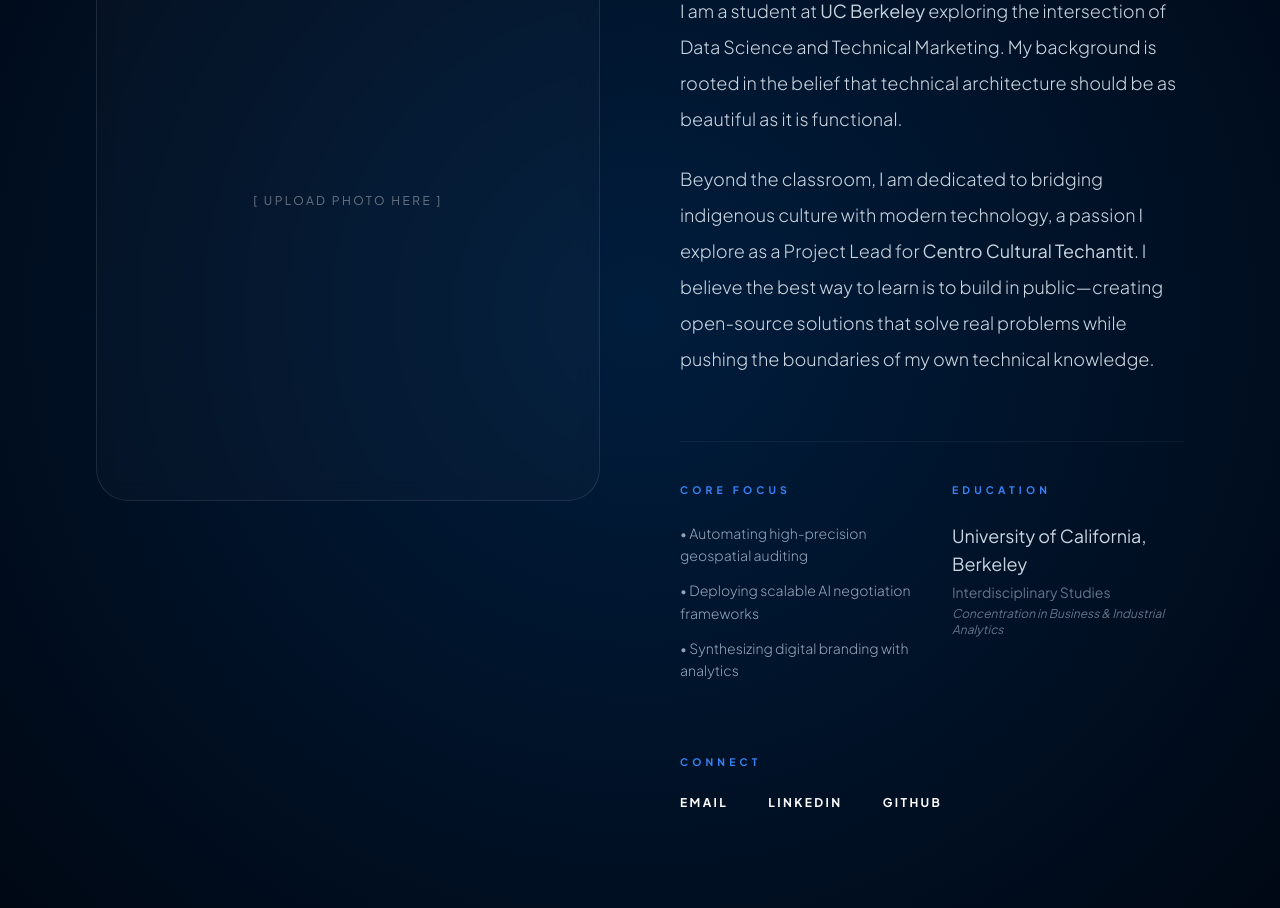
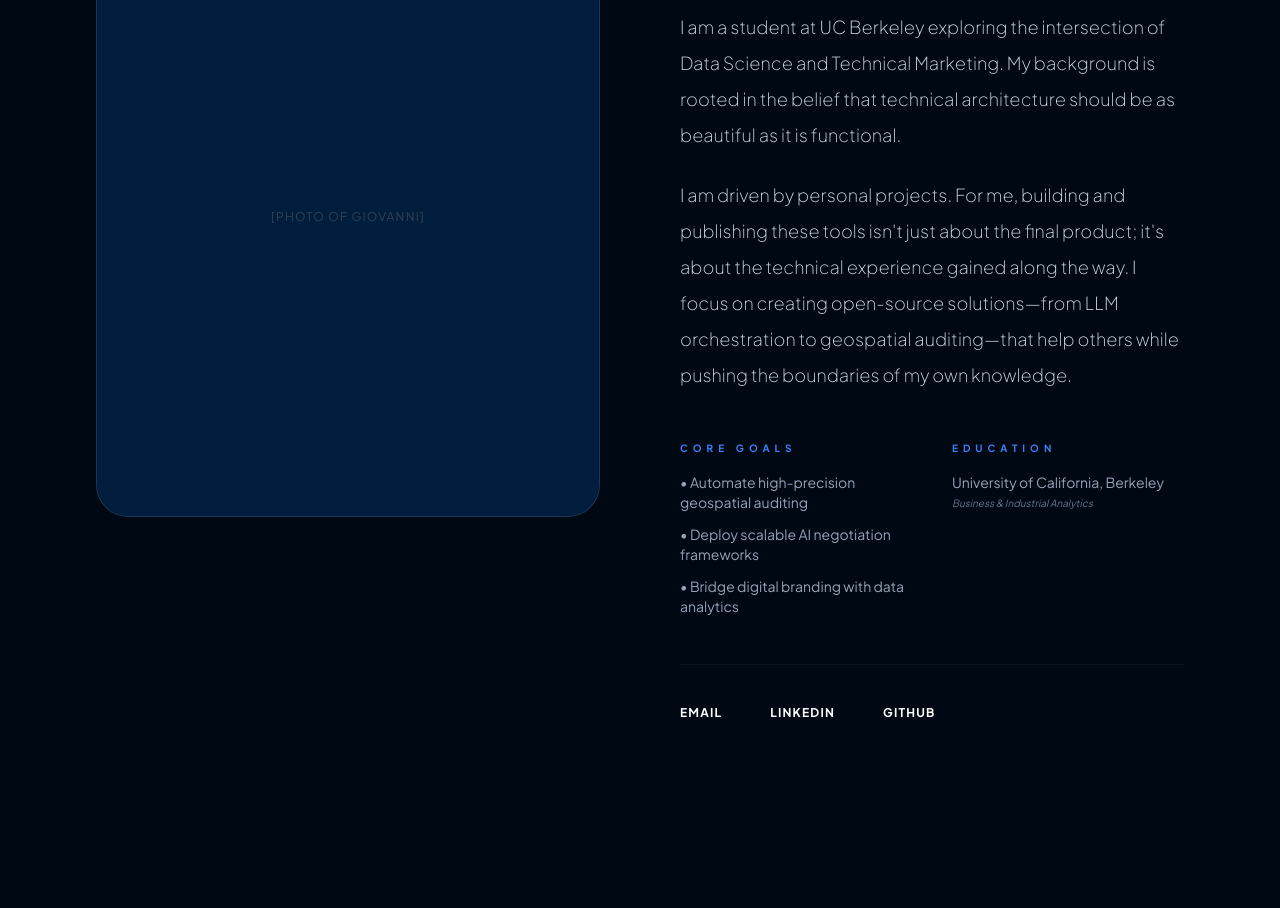
Before and after one commit to GiovanniParra/GiovanniParra.github.io, a plain HTML site: page about.html in a window 1280 px wide. Shown: the part 283-1191 px from the top of the page. After the commit the page ends 1100 px from the top, so only its background shows below. Drawn offline with nearby package versions, Linux system fonts and the light colour scheme.

Commit message:
back to prev

```diff
--- a/about.html
+++ b/about.html
@@ -4,121 +4,58 @@
     <meta charset="UTF-8">
     <meta name="viewport" content="width=device-width, initial-scale=1.0">
     <title>About | Giovanni Parra</title>
-    <link href="https://fonts.googleapis.com/css2?family=Plus+Jakarta+Sans:wght@300;400;600;700&display=swap" rel="stylesheet">
+    <link href="https://fonts.googleapis.com/css2?family=Plus+Jakarta+Sans:wght@200;400;700&display=swap" rel="stylesheet">
     <script src="https://cdn.tailwindcss.com"></script>
     <style>
-        body {
-            background: radial-gradient(circle at center, #001d3d 0%, #000814 100%);
-            margin: 0;
-            min-height: 100vh;
-            font-family: 'Plus Jakarta Sans', sans-serif;
-            color: white;
-            display: flex;
-            justify-content: center;
-        }
-
-        .content-wrapper {
-            max-width: 1200px;
-            width: 100%;
-        }
-
-        .profile-container {
-            border: 1px solid rgba(255,255,255,0.1);
-            border-radius: 2rem;
-            overflow: hidden;
-            height: 600px;
-            background: rgba(255, 255, 255, 0.02);
-            backdrop-filter: blur(10px);
-            display: flex;
-            align-items: center;
-            justify-content: center;
-        }
-
-        /* Placeholder styling */
-        .placeholder-text {
-            text-transform: uppercase;
-            letter-spacing: 0.2em;
-            font-size: 0.75rem;
-            color: rgba(255,255,255,0.4);
-        }
-
-        .nav-link {
-            font-size: 0.75rem;
-            text-transform: uppercase;
-            letter-spacing: 0.2em;
-            color: #60a5fa; /* Blue-400 */
-            font-weight: 700;
-            text-decoration: none;
-            transition: color 0.3s ease;
-        }
-        .nav-link:hover {
-            color: white;
-        }
-
-        .section-title {
-            font-size: 0.65rem;
-            text-transform: uppercase;
-            letter-spacing: 0.4em;
-            color: #3b82f6; /* Blue-500 */
-            font-weight: 700;
-            margin-bottom: 1.5rem;
-        }
+        body { background: #000814; color: white; font-family: 'Plus Jakarta Sans', sans-serif; margin: 0; }
+        .profile-container { border: 1px solid rgba(255,255,255,0.1); border-radius: 2rem; overflow: hidden; height: 600px; background: #001d3d; }
     </style>
 </head>
 <body class="p-8 md:p-24">
-
-    <div class="content-wrapper">
-        <nav class="mb-16">
-            <a href="index.html" class="nav-link">← Back to Projects</a>
+    <nav class="mb-20">
+        <a href="index.html" class="text-blue-400 text-xs uppercase tracking-widest font-bold">← Back to Projects</a>
     </nav>
 
     <div class="grid grid-cols-1 md:grid-cols-2 gap-20 items-start">
-
-            <div class="profile-container">
-                <span class="placeholder-text">[ Upload Photo Here ]</span>
+        <div class="profile-container flex items-center justify-center text-slate-700 uppercase tracking-widest text-xs">
+            [Photo of Giovanni]
         </div>
 
-            <div class="space-y-16">
-
+        <div class="space-y-12">
             <section>
-                    <h1 class="text-5xl md:text-6xl font-bold tracking-tighter mb-8 leading-tight">The Story</h1>
-                    <p class="text-slate-300 leading-loose font-light text-lg mb-6">
-                        I am a student at <strong>UC Berkeley</strong> exploring the intersection of Data Science and Technical Marketing. My background is rooted in the belief that technical architecture should be as beautiful as it is functional.
+                <h1 class="text-6xl font-bold tracking-tighter mb-8">The Story</h1>
+                <p class="text-slate-300 leading-loose font-light text-lg">
+                    I am a student at UC Berkeley exploring the intersection of Data Science and Technical Marketing. My background is rooted in the belief that technical architecture should be as beautiful as it is functional.
                 </p>
-                    <p class="text-slate-300 leading-loose font-light text-lg">
-                        Beyond the classroom, I am dedicated to bridging indigenous culture with modern technology, a passion I explore as a Project Lead for <strong>Centro Cultural Techantit</strong>. I believe the best way to learn is to build in public—creating open-source solutions that solve real problems while pushing the boundaries of my own technical knowledge.
+                <p class="text-slate-300 leading-loose font-light text-lg mt-6">
+                    I am driven by personal projects. For me, building and publishing these tools isn't just about the final product; it's about the technical experience gained along the way. I focus on creating open-source solutions—from LLM orchestration to geospatial auditing—that help others while pushing the boundaries of my own knowledge.
                 </p>
             </section>
 
-                <section class="grid grid-cols-1 md:grid-cols-2 gap-10 border-t border-white/5 pt-10">
+            <section class="grid grid-cols-1 md:grid-cols-2 gap-10">
                 <div>
-                        <h2 class="section-title">Core Focus</h2>
-                        <ul class="text-slate-400 text-sm space-y-3 font-light leading-relaxed">
-                            <li>• Automating high-precision geospatial auditing</li>
-                            <li>• Deploying scalable AI negotiation frameworks</li>
-                            <li>• Synthesizing digital branding with analytics</li>
+                    <h2 class="text-blue-500 text-[10px] uppercase tracking-[0.5em] font-bold mb-4">Core Goals</h2>
+                    <ul class="text-slate-400 text-sm space-y-3">
+                        <li>• Automate high-precision geospatial auditing</li>
+                        <li>• Deploy scalable AI negotiation frameworks</li>
+                        <li>• Bridge digital branding with data analytics</li>
                     </ul>
                 </div>
                 <div>
-                        <h2 class="section-title">Education</h2>
-                        <p class="text-slate-300 text-lg font-medium">University of California, Berkeley</p>
-                        <p class="text-slate-500 text-sm mt-1">Interdisciplinary Studies</p>
-                        <p class="text-slate-500 text-xs mt-1 italic">Concentration in Business & Industrial Analytics</p>
+                    <h2 class="text-blue-500 text-[10px] uppercase tracking-[0.5em] font-bold mb-4">Education</h2>
+                    <p class="text-slate-400 text-sm">University of California, Berkeley</p>
+                    <p class="text-slate-500 text-[10px] mt-1 italic">Business & Industrial Analytics</p>
                 </div>
             </section>
 
-                <section class="pt-2">
-                    <h2 class="section-title">Connect</h2>
-                    <div class="flex gap-10">
-                        <a href="mailto:gioparra@berkeley.edu" class="nav-link text-white">Email</a>
-                        <a href="https://linkedin.com/in/gioparra" target="_blank" class="nav-link text-white">LinkedIn</a>
-                        <a href="https://github.com/giovanniparra" target="_blank" class="nav-link text-white">GitHub</a>
+            <section class="pt-10 border-t border-white/5">
+                <div class="flex gap-12">
+                    <a href="mailto:gioparra@berkeley.edu" class="text-white hover:text-blue-400 transition uppercase tracking-widest text-xs font-bold">Email</a>
+                    <a href="https://linkedin.com/in/gioparra" target="_blank" class="text-white hover:text-blue-400 transition uppercase tracking-widest text-xs font-bold">LinkedIn</a>
+                    <a href="https://github.com/giovanniparra" target="_blank" class="text-white hover:text-blue-400 transition uppercase tracking-widest text-xs font-bold">GitHub</a>
                 </div>
             </section>
         </div>
-
     </div>
-    </div>
-
 </body>
 </html>
```
Lines whose indentation alone changed are shown as unchanged.
